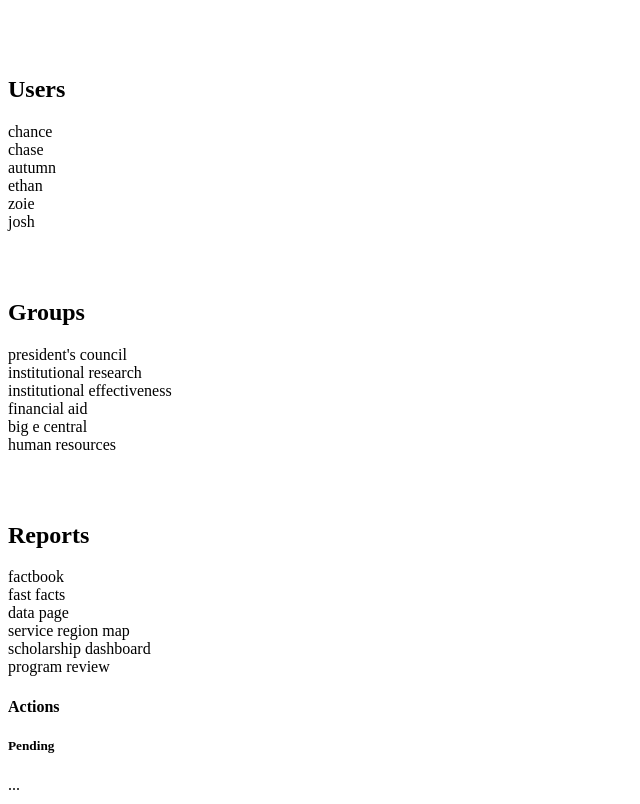
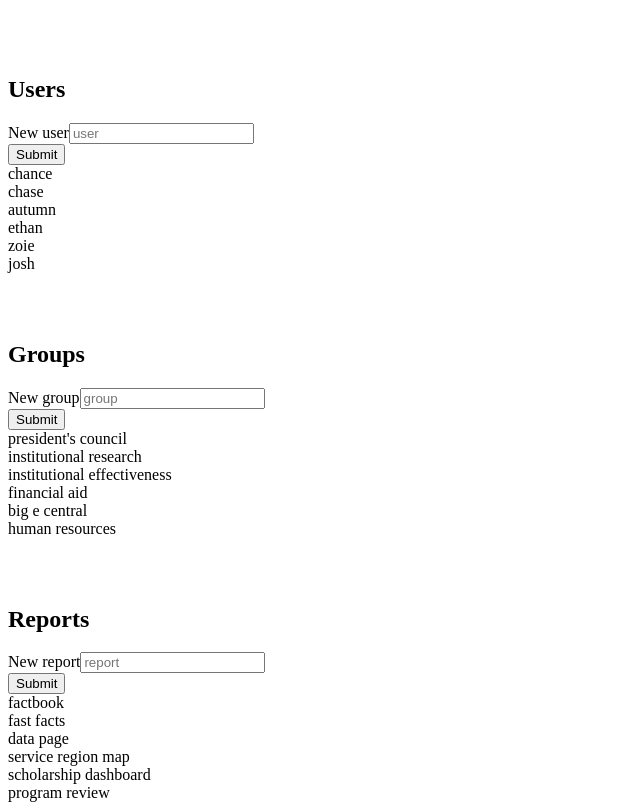
Before and after one commit to chancellor-w-whitaker/user-access-project, a React app: page / in a window 1280 px wide. Shown: the top 804 px of the page, without its empty margins (0-640 px from the left). Built offline with nearby package versions, Linux system fonts and the light colour scheme; the HTML template or start-up script is replaced by a standard one.

Commit message:
can add new items

```diff
--- a/src/App.jsx
+++ b/src/App.jsx
@@ -19,53 +19,8 @@ undo change, <- | ->
 
 */
 
+import { Button } from "react-bootstrap";
 import { useEffect } from "react";
-
-// Improved version of https://usehooks.com/useOnClickOutside/
-const useClickOutside = (ref, handler) => {
-  useEffect(() => {
-    let startedInside = false;
-    let startedWhenMounted = false;
-
-    const listener = (event) => {
-      // Do nothing if `mousedown` or `touchstart` started inside ref element
-      if (startedInside || !startedWhenMounted) return;
-      // Do nothing if clicking ref's element or descendent elements
-      if (!ref.current || ref.current.contains(event.target)) return;
-
-      handler(event);
-    };
-
-    const validateEventStart = (event) => {
-      startedWhenMounted = ref.current;
-      startedInside = ref.current && ref.current.contains(event.target);
-    };
-
-    document.addEventListener("mousedown", validateEventStart);
-    document.addEventListener("touchstart", validateEventStart);
-    document.addEventListener("click", listener);
-
-    return () => {
-      document.removeEventListener("mousedown", validateEventStart);
-      document.removeEventListener("touchstart", validateEventStart);
-      document.removeEventListener("click", listener);
-    };
-  }, [ref, handler]);
-};
-
-const usePopover = () => {
-  const ref = useRef();
-
-  const [isOpen, toggle] = useState(false);
-
-  const close = useCallback(() => toggle(false), []);
-
-  const open = useCallback(() => toggle(true), []);
-
-  useClickOutside(ref, close);
-
-  return { isOpen, close, open, ref };
-};
 
 const helpers = {
   lists: [
@@ -74,6 +29,7 @@ const helpers = {
       icon: "person-fill",
       name: "users",
       unit: "user",
+      newItem: "",
     },
     {
       items: [
@@ -87,6 +43,7 @@ const helpers = {
       icon: "people-fill",
       name: "groups",
       unit: "group",
+      newItem: "",
     },
     {
       items: [
@@ -100,6 +57,7 @@ const helpers = {
       icon: "clipboard2-fill",
       name: "reports",
       unit: "report",
+      newItem: "",
     },
   ],
   titleCase: (words) =>
@@ -124,39 +82,23 @@ const helpers = {
 };
 
 const {
+  lists: initialLists,
   connectingListName,
   getRandomElement,
   joinClassNames,
   iconColors,
   badgeColor,
   titleCase,
-  lists,
 } = helpers;
-
-const IconSquare = ({
-  text = iconColors.text.default,
-  bg = iconColors.bg.default,
-  className = "",
-  ...props
-}) => {
-  const inheritedClassName = `icon-square text-${text} bg-${bg} bg-gradient d-inline-flex align-items-center justify-content-center fs-4 flex-shrink-0 me-3`;
-
-  return (
-    <div
-      {...props}
-      className={joinClassNames(inheritedClassName, className)}
-    ></div>
-  );
-};
 
 const getInitialConnections = (connectingList = connectingListName) =>
   Object.fromEntries(
-    lists
+    initialLists
       .find(({ name }) => name === connectingList)
       .items.map((group) => [
         group,
         Object.fromEntries(
-          lists
+          initialLists
             .filter(({ name }) => name !== connectingList)
             .map(({ name }) => [name, new Set()])
         ),
@@ -170,12 +112,14 @@ const initializeConnection = ({ category, rules }) =>
     items.forEach((item) => initialConnections[category][name].add(item))
   );
 
-const connectingList = lists.find(({ name }) => name === connectingListName);
+const connectingList = initialLists.find(
+  ({ name }) => name === connectingListName
+);
 
 const categories = connectingList.items;
 
 const getItems = (listName) =>
-  lists.find(({ name }) => name === listName).items;
+  initialLists.find(({ name }) => name === listName).items;
 
 for (const category of categories) {
   const userItems = getItems("users");
@@ -189,9 +133,6 @@ for (const category of categories) {
 
   initializeConnection({ category, rules });
 }
-
-const findListIcon = (listName) =>
-  lists.find(({ name }) => name === listName).icon;
 
 // write method for adding item to item
 // write method for deleting item from item
@@ -225,9 +166,72 @@ const findListIcon = (listName) =>
 // ! issue when displaying state
 
 export default function App() {
+  const [connections, setConnections] = useState(initialConnections);
+
+  const [lists, setLists] = useState(initialLists);
+
+  const typeNewListItem = (name) => (e) => {
+    const { value } = e.target;
+
+    setLists((state) =>
+      state.map((list) =>
+        list.name === name
+          ? {
+              ...list,
+              newItem: value,
+            }
+          : list
+      )
+    );
+  };
+
+  const addListItem = (e) => {
+    const { name } = e.target;
+
+    e.preventDefault();
+
+    if (name === "groups") {
+      const groupsList = lists.find(({ name: listName }) => listName === name);
+
+      const newGroup = groupsList.newItem.toLocaleLowerCase();
+
+      const allGroups = groupsList.items.map((item) =>
+        item.toLocaleLowerCase()
+      );
+
+      if (!allGroups.includes(newGroup)) {
+        setConnections((state) => ({
+          [groupsList.newItem]: { reports: new Set(), users: new Set() },
+          ...Object.fromEntries(Object.entries(state)),
+        }));
+      }
+    }
+
+    setLists((state) =>
+      state.map((list) =>
+        list.name === name
+          ? {
+              ...list,
+              items: list.items
+                .map((item) => item.toLocaleLowerCase())
+                .includes(list.newItem.toLocaleLowerCase())
+                ? list.items
+                : [list.newItem, ...list.items],
+              newItem: list.items
+                .map((item) => item.toLocaleLowerCase())
+                .includes(list.newItem.toLocaleLowerCase())
+                ? list.newItem
+                : "",
+            }
+          : list
+      )
+    );
+  };
+
+  const findListIcon = (listName) =>
+    lists.find(({ name }) => name === listName).icon;
+
   const popover = usePopover();
-
-  const [connections, setConnections] = useState(initialConnections);
 
   const [activeItems, setActiveItems] = useState([]);
 
@@ -677,10 +681,29 @@ export default function App() {
     <>
       <Container>
         <Row className="mb-3">
-          {lists.map(({ items, name, icon }, i) => (
+          {lists.map(({ items, name, icon }, i) => {
+            const list = lists.find(({ name: listName }) => listName === name);
+
+            return (
               <Col key={i}>
                 <Stack gap={3}>
                   {renderListHeader({ name, icon })}
+                  <Form onSubmit={addListItem} name={name}>
+                    <Form.Group className="mb-2">
+                      <Form.Label>New {list.unit}</Form.Label>
+                      <Form.Control
+                        value={
+                          lists.find(({ name: listName }) => listName === name)
+                            .newItem
+                        }
+                        onChange={typeNewListItem(name)}
+                        placeholder={list.unit}
+                      />
+                    </Form.Group>
+                    <Button variant="primary" type="submit">
+                      Submit
+                    </Button>
+                  </Form>
                   <ListGroup>
                     {items.map((item, j) => (
                       <ListGroup.Item
@@ -704,7 +727,8 @@ export default function App() {
                   </ListGroup>
                 </Stack>
               </Col>
-          ))}
+            );
+          })}
         </Row>
         <Row>
           <Row>
@@ -803,3 +827,65 @@ export default function App() {
     </>
   );
 }
+
+// Improved version of https://usehooks.com/useOnClickOutside/
+const useClickOutside = (ref, handler) => {
+  useEffect(() => {
+    let startedInside = false;
+    let startedWhenMounted = false;
+
+    const listener = (event) => {
+      // Do nothing if `mousedown` or `touchstart` started inside ref element
+      if (startedInside || !startedWhenMounted) return;
+      // Do nothing if clicking ref's element or descendent elements
+      if (!ref.current || ref.current.contains(event.target)) return;
+
+      handler(event);
+    };
+
+    const validateEventStart = (event) => {
+      startedWhenMounted = ref.current;
+      startedInside = ref.current && ref.current.contains(event.target);
+    };
+
+    document.addEventListener("mousedown", validateEventStart);
+    document.addEventListener("touchstart", validateEventStart);
+    document.addEventListener("click", listener);
+
+    return () => {
+      document.removeEventListener("mousedown", validateEventStart);
+      document.removeEventListener("touchstart", validateEventStart);
+      document.removeEventListener("click", listener);
+    };
+  }, [ref, handler]);
+};
+
+const usePopover = () => {
+  const ref = useRef();
+
+  const [isOpen, toggle] = useState(false);
+
+  const close = useCallback(() => toggle(false), []);
+
+  const open = useCallback(() => toggle(true), []);
+
+  useClickOutside(ref, close);
+
+  return { isOpen, close, open, ref };
+};
+
+const IconSquare = ({
+  text = iconColors.text.default,
+  bg = iconColors.bg.default,
+  className = "",
+  ...props
+}) => {
+  const inheritedClassName = `icon-square text-${text} bg-${bg} bg-gradient d-inline-flex align-items-center justify-content-center fs-4 flex-shrink-0 me-3`;
+
+  return (
+    <div
+      {...props}
+      className={joinClassNames(inheritedClassName, className)}
+    ></div>
+  );
+};
```
Lines whose indentation alone changed are shown as unchanged.
